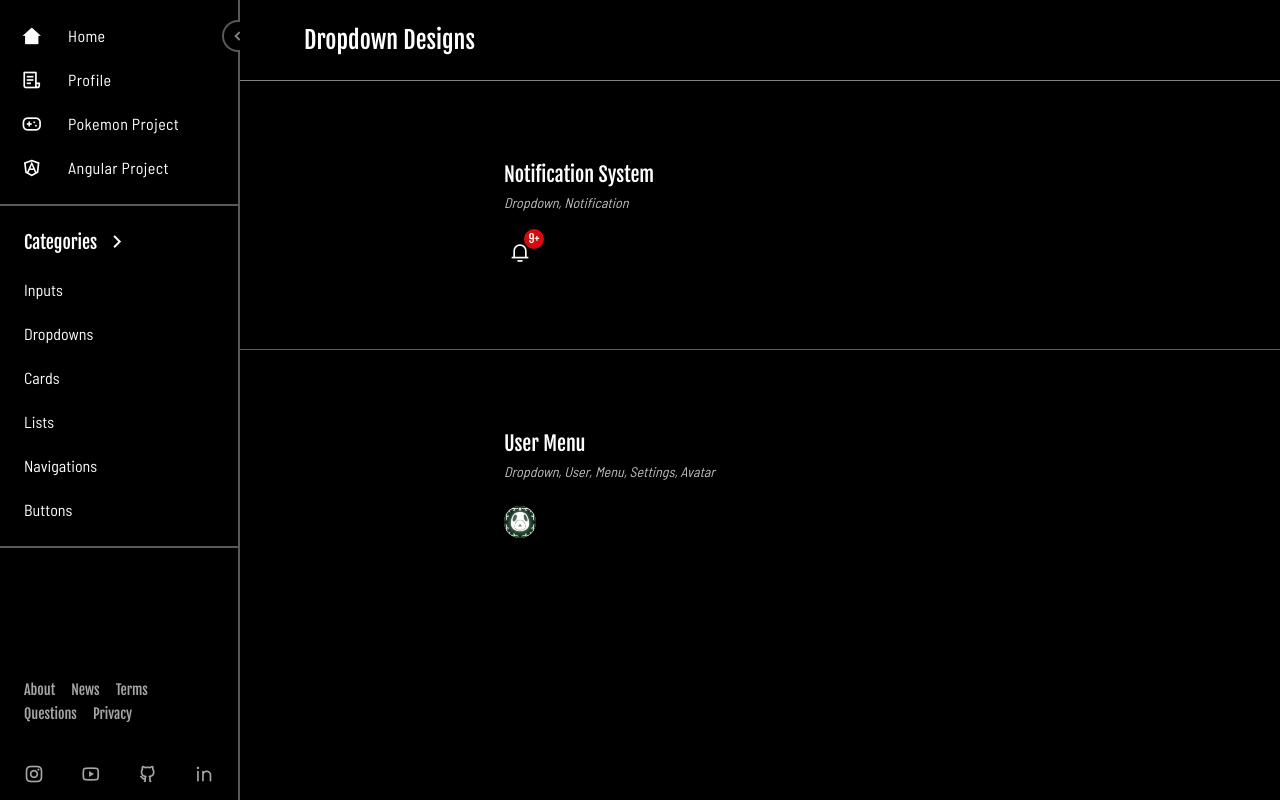
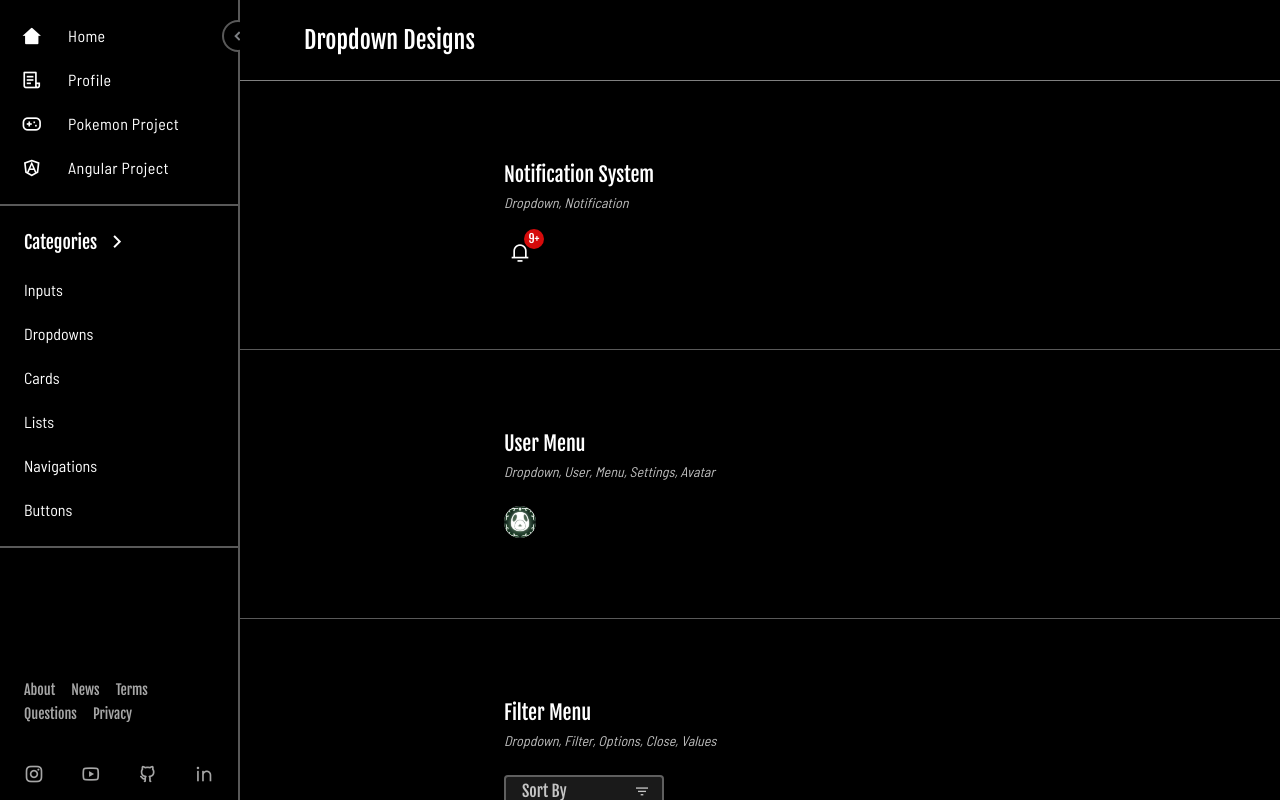
Before and after one commit to povertycycle/design-portfolio, a Next.js app: page /design-portfolio/designs/dropdowns in a window 1280 px wide. Built offline with nearby package versions, Linux system fonts and the light colour scheme; a web font is replaced by a local one.

Commit message:
filter sample

```diff
--- a/src/features/designs/dropdowns/DropdownDesigns.tsx
+++ b/src/features/designs/dropdowns/DropdownDesigns.tsx
@@ -1,3 +1,4 @@
+import { Filter } from "@/src/libraries/components/dropdowns/Filter";
 import { NotificationSystem } from "@/src/libraries/components/dropdowns/NotificationSystem";
 import { UserMenu } from "@/src/libraries/components/dropdowns/UserMenu";
 
@@ -22,6 +23,23 @@ export const DropdownDesigns: React.FC = () => {
                 </span>
                 <UserMenu />
             </div>
+            <div className="my-20 w-full h-px bg-white/35" />
+            <div className="w-lg flex flex-col mx-auto">
+                <span className="my-auto text-xl">Filter Menu</span>
+                <span className="opacity-75 italic text-sm mt-1 mb-6 font-barlow">
+                    Dropdown, Filter, Options, Close, Values
+                </span>
+                <Filter
+                    options={[
+                        "Option",
+                        "Selection",
+                        "Choice",
+                        "Electee",
+                        "Representative",
+                    ]}
+                />
+            </div>
+            <div className="my-20 w-full h-px bg-white/35" />
         </div>
     );
 };
--- /dev/null
+++ b/src/libraries/components/dropdowns/Filter.tsx
@@ -0,0 +1,58 @@
+import { useState } from "react";
+import { useBlur } from "../../hooks/useBlur";
+
+interface FilterProps {
+    options: string[];
+}
+
+export const Filter: React.FC<FilterProps> = ({ options }) => {
+    const [value, setValue] = useState<string>();
+    const { isFocused, focus, unFocus, ref } = useBlur();
+
+    return (
+        <div ref={ref} className="relative flex flex-col w-fit">
+            <div
+                onClick={focus}
+                className="pl-4 pr-3 h-8 my-auto flex justify-between gap-4 w-40 border-white/30 border-2 whitespace-nowrap text-white/75 rounded-sm bg-black-1 hover:bg-black-2.5 cursor-pointer items-center"
+            >
+                {value ? (
+                    <>
+                        <span>{value}</span>
+                        <div
+                            className="h-4 flex items-center justify-center aspect-square hover:text-white"
+                            onClick={(e) => {
+                                unFocus(e);
+                                setValue(undefined);
+                            }}
+                        >
+                            <i className="ri-close-line text-xl" />
+                        </div>
+                    </>
+                ) : (
+                    <>
+                        <span>Sort By</span>
+                        <i className="ri-filter-3-line" />
+                    </>
+                )}
+            </div>
+            {isFocused && (
+                <div className="text-white/75 flex flex-col mt-4 w-40 bg-black-1 py-2 absolute z-50 top-full left-0 border-2 border-white/30 rounded-md">
+                    <div className="flex flex-col text-sm">
+                        {options.map((tag) => (
+                            <div
+                                onClick={(e) => {
+                                    setValue(tag);
+                                    unFocus(e);
+                                }}
+                                key={tag}
+                                className="whitespace-nowrap py-1.5 pl-4 pr-8 hover:text-white/90 hover:bg-white/10 cursor-pointer"
+                            >
+                                {tag}
+                            </div>
+                        ))}
+                    </div>
+                </div>
+            )}
+        </div>
+    );
+};
--- a/src/libraries/components/dropdowns/UserMenu.tsx
+++ b/src/libraries/components/dropdowns/UserMenu.tsx
@@ -12,7 +12,7 @@ export const UserMenu: React.FC = () => {
                 className="rounded-full cursor-pointer"
             />
             {isFocused && (
-                <div className="text-white/90 w-80 flex flex-col mt-4 bg-black py-2 absolute top-full left-0 border-2 border-white/30 rounded-md">
+                <div className="text-white/90 w-80 flex flex-col mt-4 bg-black py-2 z-50 absolute top-full left-0 border-2 border-white/30 rounded-md">
                     <div className="flex flex-col font-barlow text-xl/6 px-3 py-1">
                         <div className="flex gap-2 items-center">
                             <h1 className="text-base">Some Random Name</h1>
--- a/src/libraries/hooks/useBlur.tsx
+++ b/src/libraries/hooks/useBlur.tsx
@@ -14,10 +14,14 @@ export const useBlur = () => {
             document.removeEventListener("mouseup", handler);
         };
     }, []);
-    const focus: MouseEventHandler<HTMLInputElement> = (e) => {
+    const focus: MouseEventHandler<HTMLElement> = (e) => {
         e?.stopPropagation();
         setIsFocused(true);
     };
+    const unFocus: MouseEventHandler<HTMLElement> = (e) => {
+        e?.stopPropagation();
+        setIsFocused(false);
+    };
 
-    return { isFocused, focus, ref };
+    return { isFocused, focus, ref, unFocus };
 };
```
